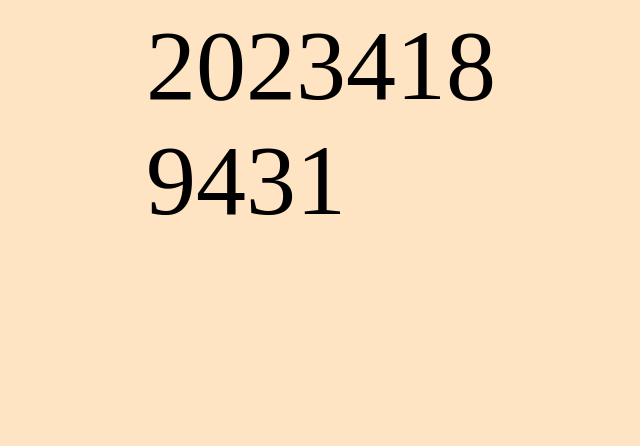
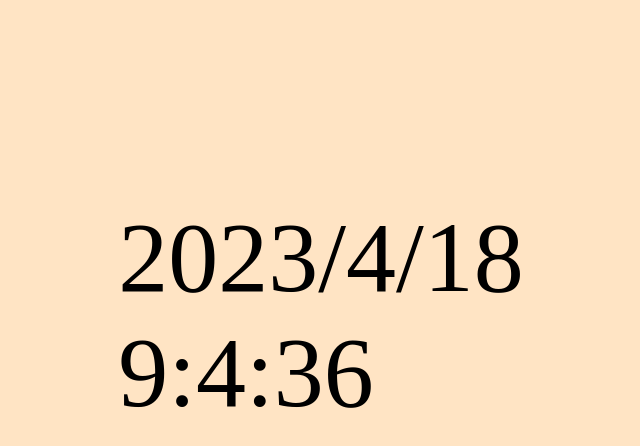
Before and after one commit to maru40391221/clock, a plain HTML site: page index.html in a window 1280 px wide. Shown: the whole page, without its empty margins (319-959 px from the left). Drawn offline with Linux system fonts and the light colour scheme.

Commit message:
now it is constantly updated
make it look fancy with CSS tomorrow :)

```diff
--- a/index.html
+++ b/index.html
@@ -9,16 +9,8 @@
 </head>
 <body>
     <div class ="clockBody">
-        <div id = "yearMonthDate">
-            <div id = "year"></div>
-            <div id = "month"></div>
-            <div id = "day"></div>
-        </div>
-        <div id = "hourMinuteSecond">
-            <div id = "hour"></div>
-            <div id = "minute"></div>
-            <div id = "second"></div>
-        </div>
+            <p id = "yearMonthDate"><span id = "year">0</span>/<span id = "month">0</span>/<span id = "day">0</span></p>
+            <p id = "hourMinuteSecond"><span id = "hour"></span>:<sapn id = "minute"></sapn>:<span id = "second"></sapn></p>
     </div>
 
     <script src = "script.js"></script>
--- a/script.js
+++ b/script.js
@@ -1,18 +1,12 @@
-const clockBody = document.querySelector(".clockBody");
-const year = document.querySelector("#year");
-const month = document.querySelector("#month");
-const day = document.querySelector("#day");
-const hour = document.querySelector("#hour");
-const minute = document.querySelector("#minute");
-const second = document.querySelector("#second");
+
+setInterval(update, 100);
+
+function update (){
+
+console.log("update");
 
 const date = new Date();
 
-
-
-startTime = setInterval(update, 10);
-
-function update (){
 document.getElementById("year").innerHTML = date.getFullYear();
 document.getElementById("month").innerHTML = date.getMonth() + 1;
 document.getElementById("day").innerHTML = date.getDate();
@@ -21,12 +15,3 @@ document.getElementById("minute").innerHTML = date.getMinutes();
 document.getElementById("second").innerHTML = date.getSeconds();
 
 }
-
-/*
-document.getElementById("year").innerHTML = date.getFullYear();
-document.getElementById("month").innerHTML = date.getMonth() + 1;
-document.getElementById("day").innerHTML = date.getDate();
-document.getElementById("hour").innerHTML = date.getHours();
-document.getElementById("minute").innerHTML = date.getMinutes();
-document.getElementById("second").innerHTML = date.getSeconds();
-*/
--- a/style.css
+++ b/style.css
@@ -3,12 +3,15 @@ body {
     display: flex;
     justify-content: center;
     color: black;
+    margin: 100px auto;
 }
 
 #yearMonthDate {
     display:flex;
     flex-flow: row wrap;
     font-size: 100px;
+    margin-bottom: 0px;
+    padding-bottom: 0px;
 
 }
 
@@ -16,4 +19,5 @@ body {
     display:flex;
     flex-flow: row wrap;
     font-size: 100px;
+    margin: auto;
 }
```
